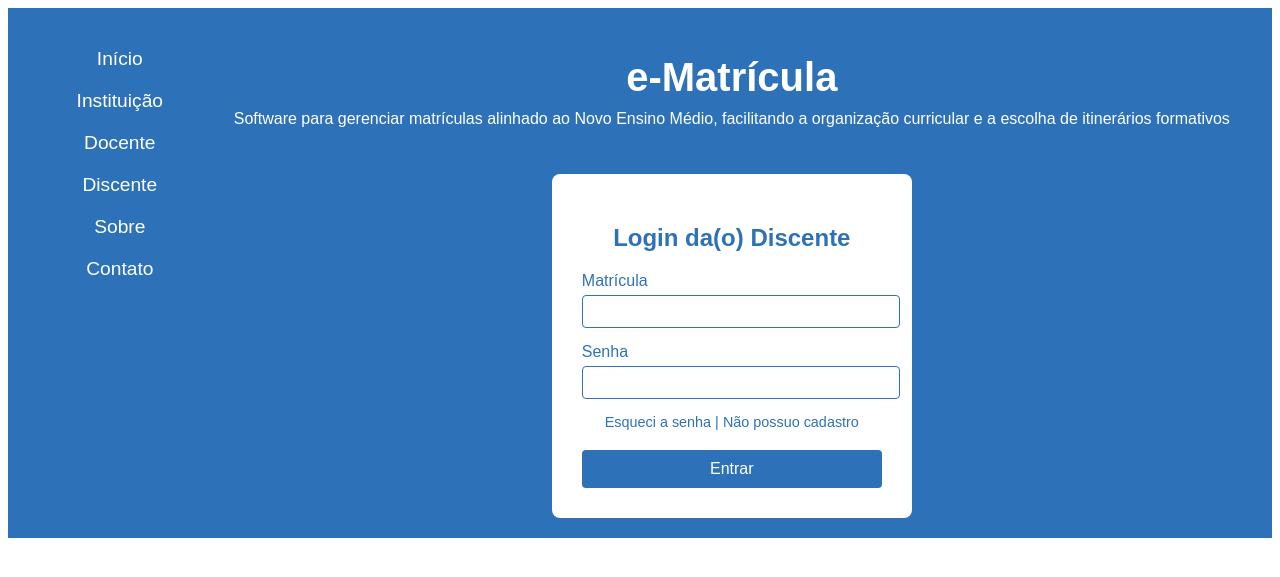
After one commit to Victor-Pierobon/e-matricula, a Django app: template home/templates/login_discente/index.html in a window 1280 px wide. The commit adds this page. Shown: the top 577 px of the page. Run offline with Django 5.2, Linux system fonts and the light colour scheme; the template is opened without the code that fills it, so the values that code supplies are empty; parts of the project's set-up code (start-up, migrations or seed data) failed here and were passed over.

Commit message:
login + discente opções

```diff
--- a/ematricula_project/urls.py
+++ b/ematricula_project/urls.py
@@ -1,5 +1,5 @@
 """
-URL configuration for ematricula_project project.
+URL configuration for e-matricula project.
 
 The `urlpatterns` list routes URLs to views. For more information please see:
     https://docs.djangoproject.com/en/5.1/topics/http/urls/
@@ -16,8 +16,12 @@ Including another URLconf
 """
 from django.contrib import admin
 from django.urls import path, include
+from . import views
 
 urlpatterns = [
     path('admin/', admin.site.urls),
     path('', include('home.urls')),
+    path('', views.index, name='index'),
+    path('login_discente/', views.login_discente, name='login_discente'),
+    path('discente_painel_opcoes/', views.discente_painel_opcoes, name='discente_painel_opcoes'),
 ]
--- a/home/templates/home/index.html
+++ b/home/templates/home/index.html
@@ -4,7 +4,7 @@
     <meta charset="UTF-8">
     <meta name="viewport" content="width=device-width, initial-scale=1.0">
     <title>e-Matrícula</title>
-    <link rel="stylesheet" href="{% static 'home/style.css' %}">
+    <link rel="stylesheet" href="style.css">
 </head>
 <body>
     <div class="sidebar">
--- /dev/null
+++ b/home/templates/login_discente/index.html
@@ -0,0 +1,43 @@
+<!DOCTYPE html>
+<html lang="pt-BR">
+<head>
+    <meta charset="UTF-8">
+    <meta name="viewport" content="width=device-width, initial-scale=1.0">
+    <title>Login Discente - e-Matrícula</title>
+    <link rel="stylesheet" href="style.css">
+</head>
+<body>
+    <div class="sidebar">
+        <ul>
+            <li><a href="#">Início</a></li>
+            <li><a href="#">Instituição</a></li>
+            <li><a href="#">Docente</a></li>
+            <li><a href="#">Discente</a></li>
+            <li><a href="#">Sobre</a></li>
+            <li><a href="#">Contato</a></li>
+        </ul>
+    </div>
+    <div class="login-content">
+        <div class="login-box">
+            <h1>e-Matrícula</h1>
+            <p>Software para gerenciar matrículas alinhado ao Novo Ensino Médio, facilitando a organização curricular e a escolha de itinerários formativos</p>
+        </div>
+        <div class="login-form">
+            <h2>Login da(o) Discente</h2>
+            <form method="POST" action="#">
+                <label for="matricula">Matrícula</label>
+                <input type="text" id="matricula" name="matricula"  required>
+
+                <label for="senha">Senha</label>
+                <input type="password" id="senha" name="senha" required>
+
+                <div class="form-footer">
+                    <a href="#">Esqueci a senha</a> | <a href="#">Não possuo cadastro</a>
+                </div>
+
+                <button type="submit">Entrar</button>
+            </form>
+        </div>
+    </div>
+</body>
+</html>
--- /dev/null
+++ b/home/templates/login_discente/style.css
@@ -0,0 +1,118 @@
+body {
+    font-family: Arial, sans-serif;
+    display: flex;
+}
+
+.sidebar {
+    width: 15%;
+    background-color: #2d72b8;
+    color: white;
+    padding-top: 20px;
+    text-align: center;
+}
+
+.sidebar ul {
+    list-style-type: none;
+}
+
+.sidebar ul li {
+    margin: 20px 0;
+}
+
+.sidebar ul li a {
+    color: white;
+    text-decoration: none;
+    font-size: 1.2em;
+}
+
+.login-content {
+    width: 85%;
+    background-color: #2d72b8;
+    color: white;
+    display: flex;
+    flex-direction: column;
+    align-items: center;
+    justify-content: center;
+    padding: 20px;
+}
+
+.login-box {
+    text-align: center;
+    margin-bottom: 30px;
+}
+
+.login-box h1 {
+    font-size: 2.5em;
+    margin-bottom: 10px;
+}
+
+.login-box p {
+    font-size: 1em;
+    color: #ffffff;
+    margin-top: 5px;
+}
+
+.login-form {
+    background-color: #ffffff;
+    padding: 30px;
+    width: 300px;
+    border-radius: 8px;
+    text-align: left;
+    color: #2d72b8;
+}
+
+.login-form h2 {
+    font-size: 1.5em;
+    color: #2d72b8;
+    margin-bottom: 20px;
+    text-align: center;
+}
+
+.login-form label {
+    font-size: 1em;
+    margin-bottom: 5px;
+    display: block;
+    color: #2d72b8;
+}
+
+.login-form input {
+    width: 100%;
+    padding: 8px;
+    margin-bottom: 15px;
+    border: 1px solid #2d72b8;
+    border-radius: 4px;
+}
+
+.login-form input::placeholder {
+    color: #999;
+}
+
+.login-form .form-footer {
+    font-size: 0.9em;
+    text-align: center;
+    margin-bottom: 20px;
+}
+
+.login-form .form-footer a {
+    color: #2d72b8;
+    text-decoration: none;
+}
+
+.login-form .form-footer a:hover {
+    text-decoration: underline;
+}
+
+.login-form button {
+    width: 100%;
+    padding: 10px;
+    font-size: 1em;
+    color: white;
+    background-color: #2d72b8;
+    border: none;
+    border-radius: 4px;
+    cursor: pointer;
+}
+
+.login-form button:hover {
+    background-color: #1e4f7a;
+}
--- a/home/views.py
+++ b/home/views.py
@@ -2,3 +2,9 @@ from django.shortcuts import render
 
 def index(request):
     return render(request, 'home/index.html')
+
+def login_discente(request):
+    return render(request, 'home/login_discente.html')
+
+def discente_painel_opcoes(request):
+    return render(request, 'home/discente_painel_opcoes.html')
```
Also changed, not shown: home/templates/discente_painel_opcoes/index.html (added, +45 -0 lines), home/templates/discente_painel_opcoes/style.css (added, +76 -0 lines).
